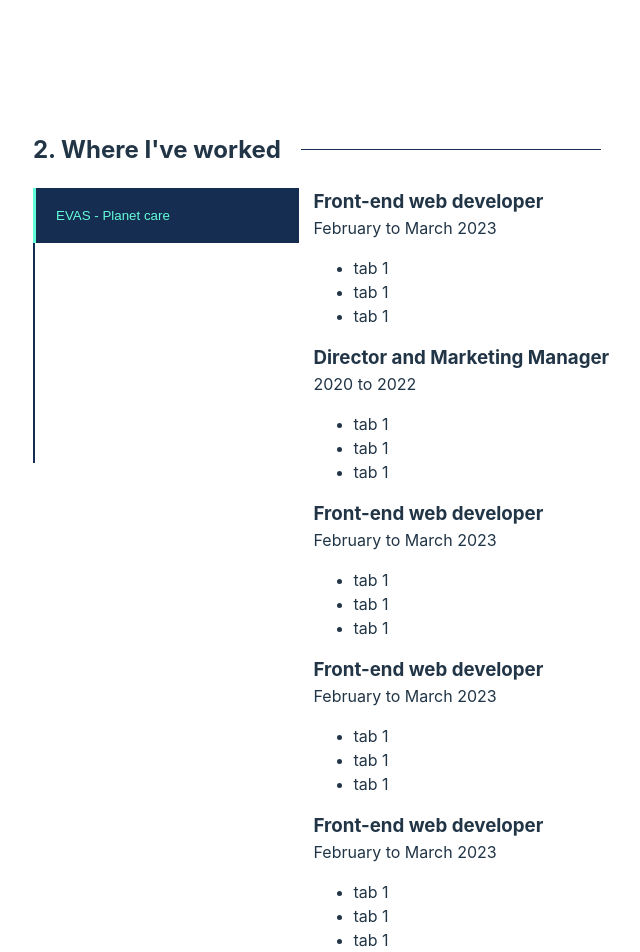
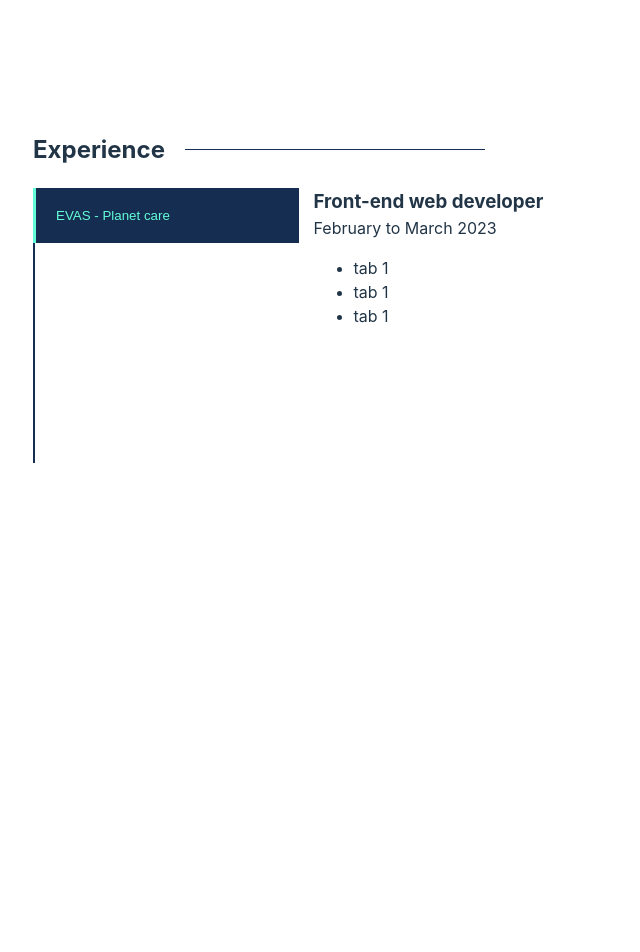
Before and after one commit to joan-vandenbulcke/portfolio, a React (Vite) app in the folder portfolio/: page / in a window 1280 px wide. Shown: the part 1460-2412 px from the top of the page, without its empty margins (157-797 px from the left). After the commit the page ends 2023 px from the top, so only its background shows below. Built offline with nearby package versions, Linux system fonts and the light colour scheme.

Commit message:
feat: add tablist toggle class with custom CSS

```diff
--- a/portfolio/src/App.jsx
+++ b/portfolio/src/App.jsx
@@ -1,13 +1,10 @@
-import { useState } from 'react';
-import reactLogo from './assets/react.svg';
 import './App.css';
 import AppHeader from './Components/AppHeader';
 import Content from './Components/Content';
 import About from './Components/About';
 import Works from './Components/Works';
 
-function App() {
-  const [count, setCount] = useState(0)
+const App = () => {
 
   return (
     <div className="app">
--- a/portfolio/src/Components/Works/index.jsx
+++ b/portfolio/src/Components/Works/index.jsx
@@ -11,31 +11,31 @@ const Works = () => {
 
   return (
     <section className="work">
-      <h2 className="work-title">2. Where I've worked</h2>
+      <h2 className="work-title">Experience</h2>
       <div className="inner">
         <div className="tablist">
           <button
-            className={toggleState === 1 ? "tablist-item--active" : "tablist-item"}
+            className={toggleState === 1 ? "tablist-item tablist-item--active" : "tablist-item"}
             onClick={() => toggleTab(1)}
           >EVAS - Planet care
           </button>
           <button
-            className={toggleState === 2 ? "tablist-item--active" : "tablist-item"}
+            className={toggleState === 2 ? "tablist-item tablist-item--active" : "tablist-item"}
             onClick={() => toggleTab(2)}
           >AKINAI
           </button>
           <button
-            className={toggleState === 3 ? "tablist-item--active" : "tablist-item"}
+            className={toggleState === 3 ? "tablist-item tablist-item--active" : "tablist-item"}
             onClick={() => toggleTab(3)}
           >Escil
           </button>
           <button
-            className={toggleState === 4 ? "tablist-item--active" : "tablist-item"}
+            className={toggleState === 4 ? "tablist-item tablist-item--active" : "tablist-item"}
             onClick={() => toggleTab(4)}
           >Crédit Agricole
           </button>
           <button
-            className={toggleState === 5 ? "tablist-item--active" : "tablist-item"}
+            className={toggleState === 5 ? "tablist-item tablist-item--active" : "tablist-item"}
             onClick={() => toggleTab(5)}
           >CIC
           </button>
@@ -55,6 +55,7 @@ const Works = () => {
               </ul>
             </div>
           </div>
+
           <div
             className={toggleState === 2 ? "content active-content" : "content"}
           >
@@ -68,11 +69,12 @@ const Works = () => {
               </ul>
             </div>
           </div>
+
           <div
             className={toggleState === 3 ? "content active-content" : "content"}
           >
-            <h3 className="tab-title">Front-end web developer</h3>
-            <p className="tab-date">February to March 2023</p>
+            <h3 className="tab-title">Digital marketing manager</h3>
+            <p className="tab-date">2018 to 2020</p>
             <div className="tab-description">
               <ul className="tab-description__list">
                 <li className="tab-description__list__item">tab 1</li>
@@ -81,11 +83,12 @@ const Works = () => {
               </ul>
             </div>
           </div>
+
           <div
             className={toggleState === 4 ? "content active-content" : "content"}
           >
-            <h3 className="tab-title">Front-end web developer</h3>
-            <p className="tab-date">February to March 2023</p>
+            <h3 className="tab-title">Bank client advisor</h3>
+            <p className="tab-date">2016 to 2017 (check dates)</p>
             <div className="tab-description">
               <ul className="tab-description__list">
                 <li className="tab-description__list__item">tab 1</li>
@@ -94,10 +97,11 @@ const Works = () => {
               </ul>
             </div>
           </div>
+
           <div
             className={toggleState === 5 ? "content active-content" : "content"}
           >
-            <h3 className="tab-title">Front-end web developer</h3>
+            <h3 className="tab-title">Bank client advisor</h3>
             <p className="tab-date">February to March 2023</p>
             <div className="tab-description">
               <ul className="tab-description__list">
--- a/portfolio/src/Components/Works/styles.scss
+++ b/portfolio/src/Components/Works/styles.scss
@@ -46,7 +46,6 @@ button {
   &-item:hover {
     color: #63fcd8;
     cursor: pointer;
-    transition: 350ms;
     background-color: #152d50;
   }
 
@@ -55,11 +54,18 @@ button {
     background-color: #152d50;
     padding: 20px;
     border-left: 3px #63fcd8 solid;
+    transition: none;
     text-align: left;
   }
 }
 
+.content {
+  display: none;
+}
 
+.active-content {
+  display: block;
+}
 
 .content-tabs {
   width: 70%;
```
Also changed, not shown: portfolio/src/Components/Button/index.jsx (deleted, +0 -23 lines), portfolio/src/Components/Button/styles.scss (deleted).
